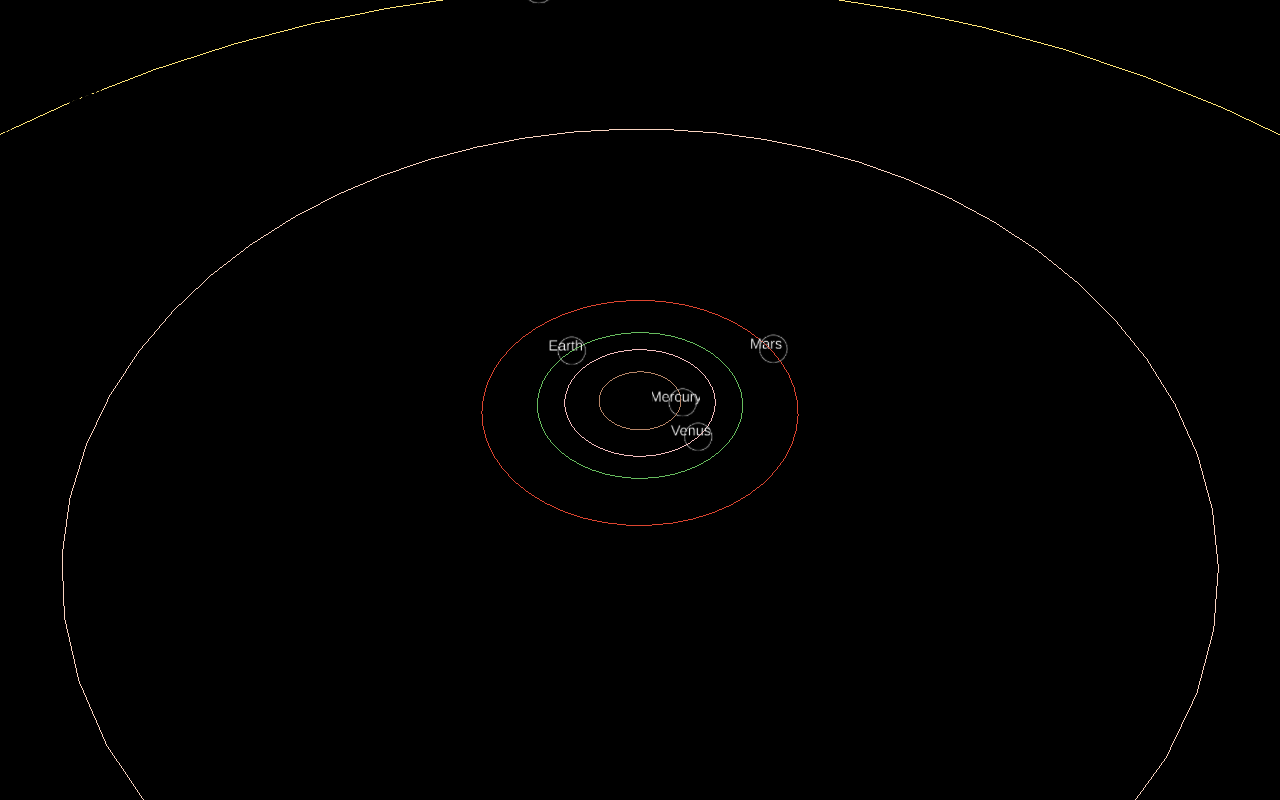
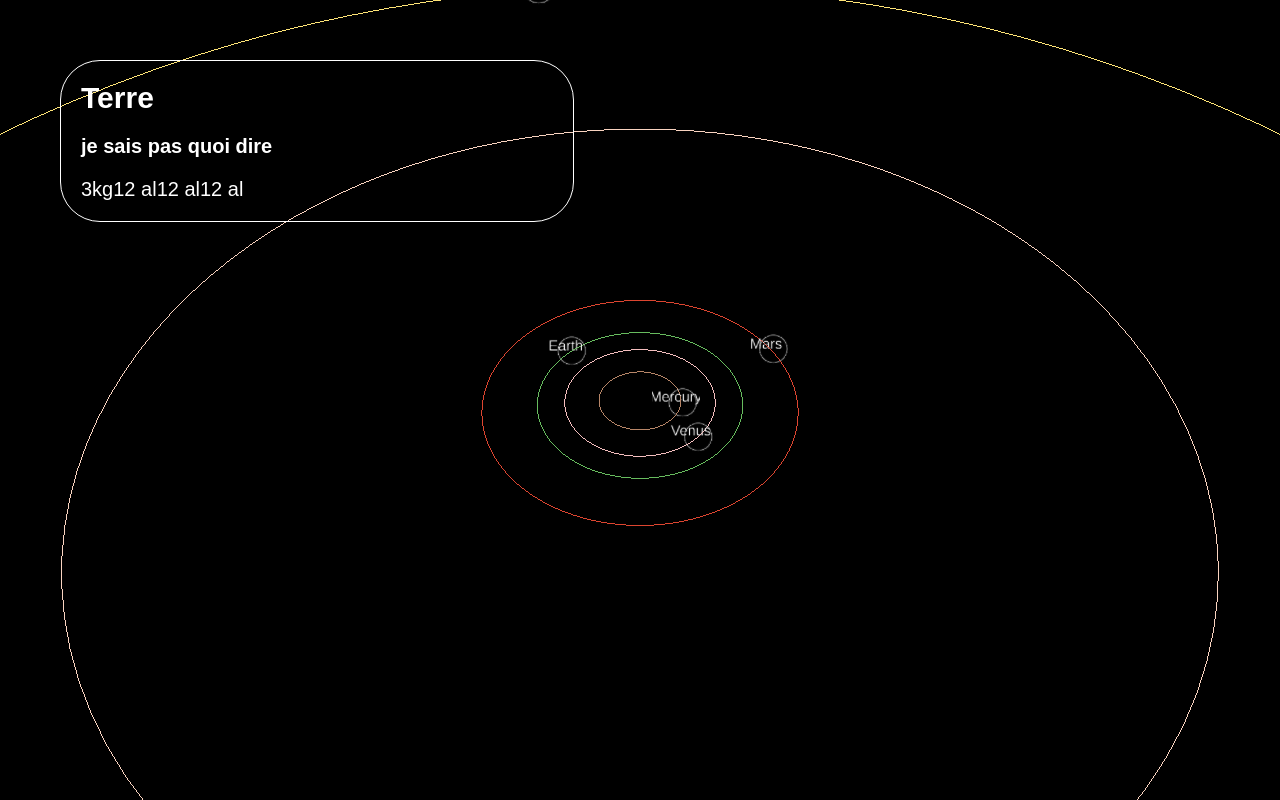
Before and after one commit to paulinovart/Rendu-workshop-3js, a website built with Vite: page index.html in a window 1280 px wide. Built offline with nearby package versions, Linux system fonts and the light colour scheme; files whose address does not match are found by name.

Commit message:
textureupdate

```diff
--- a/index.html
+++ b/index.html
@@ -2,9 +2,8 @@
 <head>
     <meta charset="UTF-8">
     <meta name="viewport" content="width=device-width, initial-scale=1.0">
-    <title>Rendu workshop 3js
-        <link rel="stylesheet" href="style.css">
-    </title>
+    <title>Rendu workshop 3js</title>
+    <link rel="stylesheet" href="style.css">
     <style>
         body{margin: 0;}
     </style>
@@ -13,8 +12,9 @@
 <div class="infos-container">
 <h1>Terre</h1>
 <h2>je sais pas quoi dire</h2>
-<p class="masse">3kg</p>
-<p class="distance">12al</p>
+<p class="infos-planete"><span class="masse">3kg</span><span class="distance">12 al</span><span class="distance">12 al</span><span class="distance">12 al</span></p>
+<p></p>
+<p ></p>
 </div>
     <script type="module" src="main.js"></script>
 </body>
--- a/main.js
+++ b/main.js
@@ -4,7 +4,7 @@ import { OrbitControls } from "three/addons/controls/OrbitControls.js";
 import { DRACOLoader } from "three/addons/loaders/DRACOLoader.js";
 import { GLTFLoader } from "three/addons/loaders/GLTFLoader.js";
 import { DragControls } from "three/addons/controls/DragControls.js";
-import { texture } from "three/tsl";
+import { roughness, texture } from "three/tsl";
 
 //scene
 
@@ -27,6 +27,19 @@ const camera = new THREE.PerspectiveCamera(
   1e-6,
   1e27
 );
+const sunLightColor = 0xFFFFFF;
+const sunIntensity = 150;
+const sunLight = new THREE.PointLight(sunLightColor, sunIntensity);
+scene.add(sunLight);
+
+
+const color = 0xFFFFFF;
+const intensity = 0.5;
+const light = new THREE.AmbientLight(color, intensity);
+scene.add(light);
+
+
+
 
 let cameraPosition = new THREE.Vector3();
 camera.position.set(0, 20, 20);
@@ -157,7 +170,8 @@ ORBITES TRY FOR EACH
       color: 0xb78668,
       p: 0.1,
       planetRadius: 0.00005,
-      textureLink : "textures/mercury.jpeg",
+      baseColor : "textures/mercury.jpg",
+      roughness : "texture/mercury-r.jpg",
     },
 
     {
@@ -167,7 +181,8 @@ ORBITES TRY FOR EACH
       color: 0xf4bebe,
       p: 0.2,
       planetRadius: 0.00012,
-       textureLink : "textures/venus.jpeg",
+       baseColor : "textures/venus.jpg",
+       roughness : "texture/venus-r.jpg",
     },
 
     {
@@ -177,7 +192,8 @@ ORBITES TRY FOR EACH
       color: 0x67bc5e,
       p: 0.7,
       planetRadius: 0.00013,
-       textureLink : "textures/earth.jpeg",
+      baseColor : "textures/earth.jpg",
+      roughness : "texture/earth-r.jpg",
     },
 
     /*{
@@ -193,7 +209,8 @@ ORBITES TRY FOR EACH
       //color : "linear-gradient(267deg,rgba(221, 69, 48, 0.69) 0%, rgba(221, 69, 48, 0) 100%)",
       p: 1,
       planetRadius: 0.00007,
-       textureLink : "textures/mars.jpeg",
+       baseColor : "textures/mars.jpg",
+       roughness : "texture/mars-r.jpg",
     },
     {
       nom: "Jupiter",
@@ -202,7 +219,7 @@ ORBITES TRY FOR EACH
       color: 0xf9d3c0,
       p: 0.4,
       planetRadius: 0.00143,
-       textureLink : "textures/jupiter.jpeg",
+       baseColor : "textures/jupiter.jpeg",
     },
     {
       nom: "Saturn",
@@ -211,7 +228,7 @@ ORBITES TRY FOR EACH
       color: 0xffe577,
       p: 0.8,
       planetRadius: 0.0012,
-       textureLink : "textures/saturn.jpeg",
+       baseColor : "textures/saturn.jpeg",
 
     },
     {
@@ -221,7 +238,7 @@ ORBITES TRY FOR EACH
       color: 0x57a0ff,
       p: 0,
       planetRadius: 0.00051,
-       textureLink : "textures/uranus.jpeg",
+       baseColor : "textures/uranus.jpeg",
     },
     {
       nom: "Neptune",
@@ -230,7 +247,7 @@ ORBITES TRY FOR EACH
       color: 0x2948bf,
       p: 0.5,
       planetRadius: 0.00049,
-      textureLink : "textures/neptune.jpeg",
+      baseColor : "textures/neptune.jpeg",
     },
   ];
 
@@ -259,7 +276,7 @@ ORBITES TRY FOR EACH
 
     orbit.curve = curve;
 
-    const points = curve.getPoints(50);
+    const points = curve.getPoints(100);
     const geometry = new THREE.BufferGeometry().setFromPoints(points);
     const material = new THREE.LineBasicMaterial({ color: orbit.color });
 
@@ -272,16 +289,19 @@ ORBITES TRY FOR EACH
     //création des planetes
 
     const texloader = new THREE.TextureLoader();
-    const planetTexture = texloader.load(orbit.textureLink);
-    //console.log(orbit.textureLink);
+    const planetTexture = texloader.load(orbit.baseColor);
+    const planetTextureRoughness = texloader.load(orbit.roughness);
+    //console.log(orbit.baseColor);
     planetTexture.colorSpace = THREE.SRGBColorSpace;
 
 
     const planetGeometry = new THREE.SphereGeometry(orbit.planetRadius, 32, 16); // augmenter
     //const planetGeometry = new THREE.SphereGeometry(20,32,16);
-    const planetMaterial = new THREE.MeshBasicMaterial({
+    const planetMaterial = new THREE.MeshPhysicalMaterial({
       //color: orbit.color,
       map: planetTexture,
+      roughnessMap : planetTextureRoughness ,
+      // normalmap => fausser des reliefs
 
     });
 
--- a/style.css
+++ b/style.css
@@ -2,11 +2,27 @@
     z-index: 10;
     position: absolute;
     background-color: none;
-    width: 50vw;
+    width: 40vw;
+    color: white;
+    border: 1px solid white;
+    border-radius: 40px;
+   top: 60px;
+   left: 60px;
+
 }
+h1{margin-top: 20px;
+    margin-left: 20px;
+font-size: 30px;}
+h2{margin-top: 20px;
+    margin-left: 20px;
+    font-size: 20px;}
+p{margin-top: 20px;
+    margin-left: 20px;
+    font-size: 20px;}
 
 *{
     background-color: none;
+    font-family: Arial, Helvetica, sans-serif;
 }
 
 
```
Also changed, not shown: public/textures/earth-r.jpg (added), public/textures/earth.jpg (added), public/textures/mars-r.jpg (added), public/textures/mars.jpg (added), public/textures/mercury-r.jpg (added), public/textures/mercury.jpg (added), public/textures/old/earth.jpeg (renamed from public/textures/earth.jpeg), public/textures/venus-r.jpg (added), public/textures/venus.jpg (added), 3 other files.
